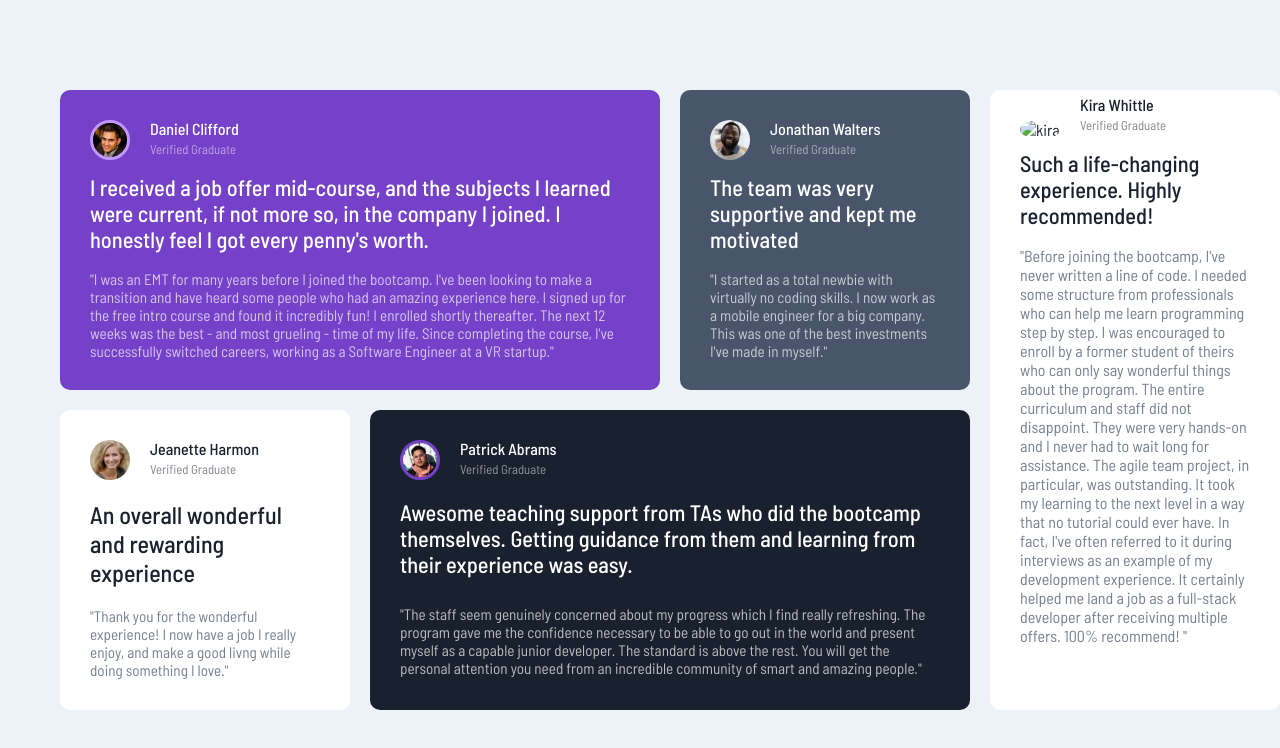
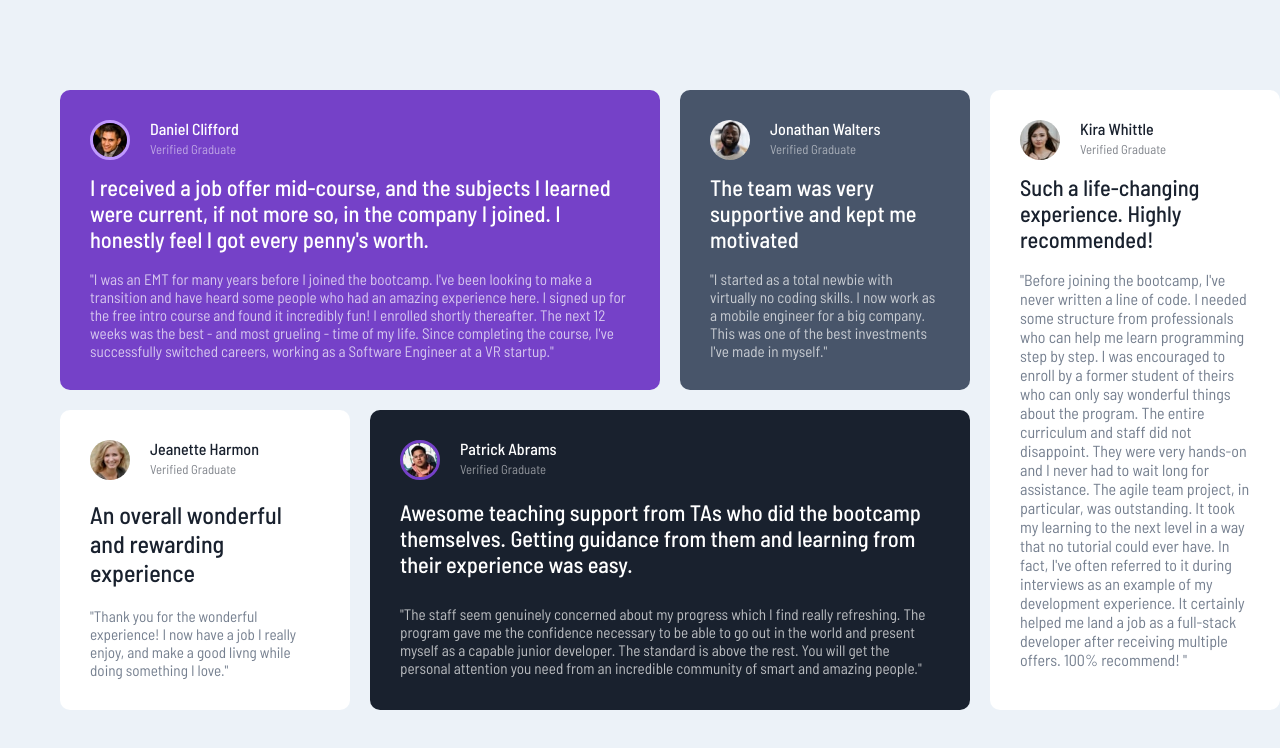
Before and after one commit to Macnelson9/Responsive-Testimonials-Section, a plain HTML site: page index.html in a window 1280 px wide. Shown: the top 748 px of the page. Drawn offline with Linux system fonts and the light colour scheme; files whose address does not match are found by name.

Commit message:
Update index.html

```diff
--- a/index.html
+++ b/index.html
@@ -70,7 +70,7 @@
       </div>
 
       <div class="card card5">
-        <img src="./img/image-kira.jpg" alt="kira" />
+        <img src="image-kira.jpg" alt="kira" />
         <p class="name">Kira Whittle</p>
         <p class="title">Verified Graduate</p>
         <h2>Such a life-changing experience. Highly recommended!</h2>
```
